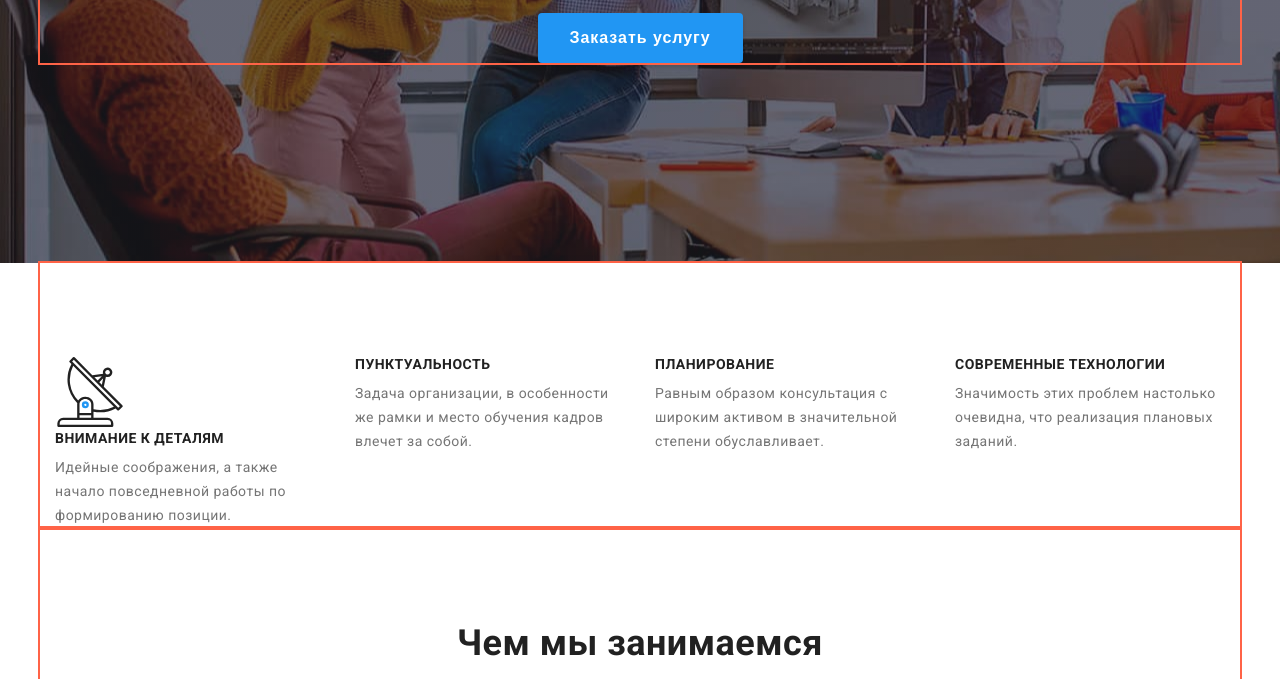
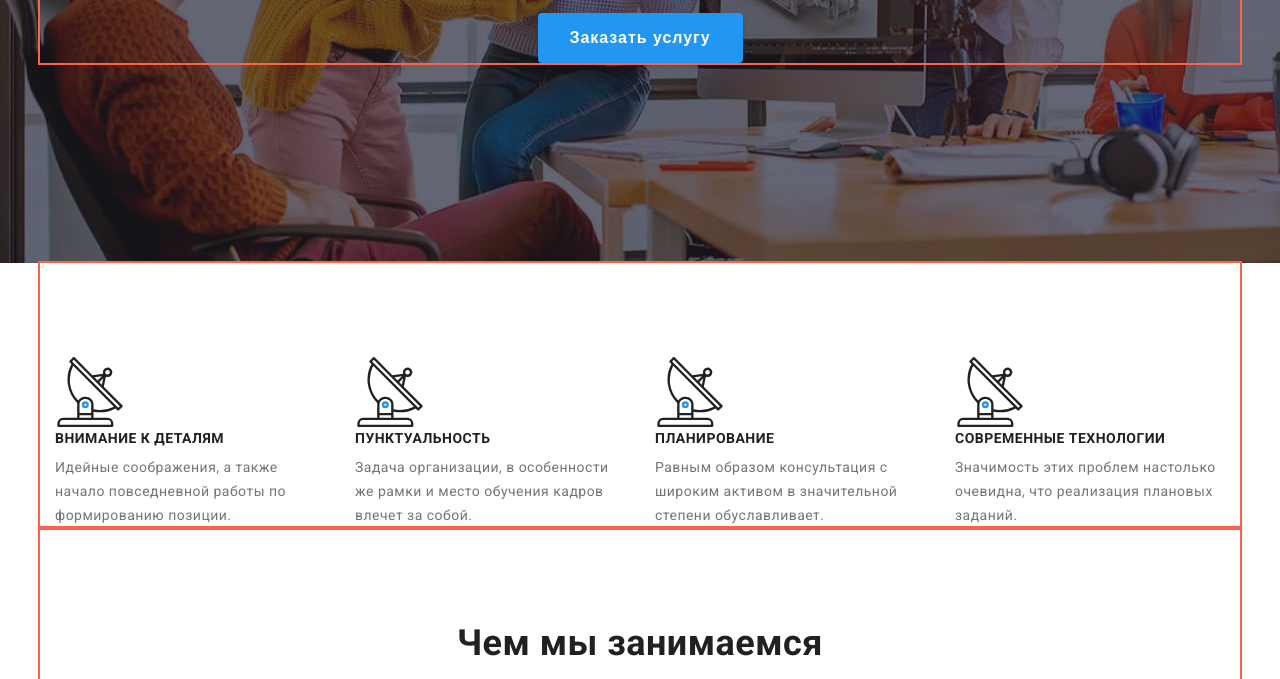
Before and after one commit to Bond-Anna/goit-markup-hw-04, a plain HTML site: page index.html in a window 1280 px wide. Shown: the part 418-1097 px from the top of the page. Drawn offline with Linux system fonts and the light colour scheme.

Commit message:
война с классом icon-features

```diff
--- a/index.html
+++ b/index.html
@@ -55,22 +55,40 @@
                 <ul class="features-list">
                     <li class="item">
                         <div class="icon-features">
-                          <svg width="70" height="70">
-                              <use href="./images/icons.svg#icon-antenna"></use>
-                          </svg>
+                            <svg width="70" height="70">
+                                <use href="./images/icons.svg#icon-antenna"></use>
+                            </svg>
                         </div>
                         <h3>Внимание к деталям</h3>
-                        <p>Идейные соображения, а также начало повседневной работы по формированию позиции.</p>
-                    </li>
+                        <p>
+                            Идейные соображения, а также начало повседневной работы по
+                            формированию позиции.
+                        </p>
+                        </li>
                     <li class="item">
+                        <div class="icon-features">
+                            <svg width="70" height="70">
+                                <use href="./images/icons.svg#icon-antenna"></use>
+                            </svg>
+                        </div>
                         <h3>Пунктуальность</h3>
                         <p>Задача организации, в особенности же рамки и место обучения кадров влечет за собой.</p>
                     </li>
                     <li class="item">
+                        <div class="icon-features">
+                            <svg width="70" height="70">
+                                <use href="./images/icons.svg#icon-antenna"></use>
+                            </svg>
+                        </div>
                         <h3>Планирование</h3>
                         <p>Равным образом консультация с широким активом в значительной степени обуславливает.</p>
                     </li>
                     <li class="item">
+                        <div class="icon-features">
+                            <svg width="70" height="70">
+                                <use href="./images/icons.svg#icon-antenna"></use>
+                            </svg>
+                        </div>
                         <h3>Современные технологии</h3>
                         <p>Значимость этих проблем настолько очевидна, что реализация плановых заданий.</p>
                     </li>
--- a/styles.css
+++ b/styles.css
@@ -199,8 +199,7 @@ button.white {
   height: 120px;
   background-color: #F5F4FA; */
   /* background-repeat: no-repeat;
-  background-position: center; */
-}
+  background-position: center; */}
 
 .icon-features {
   display: flex;
```
